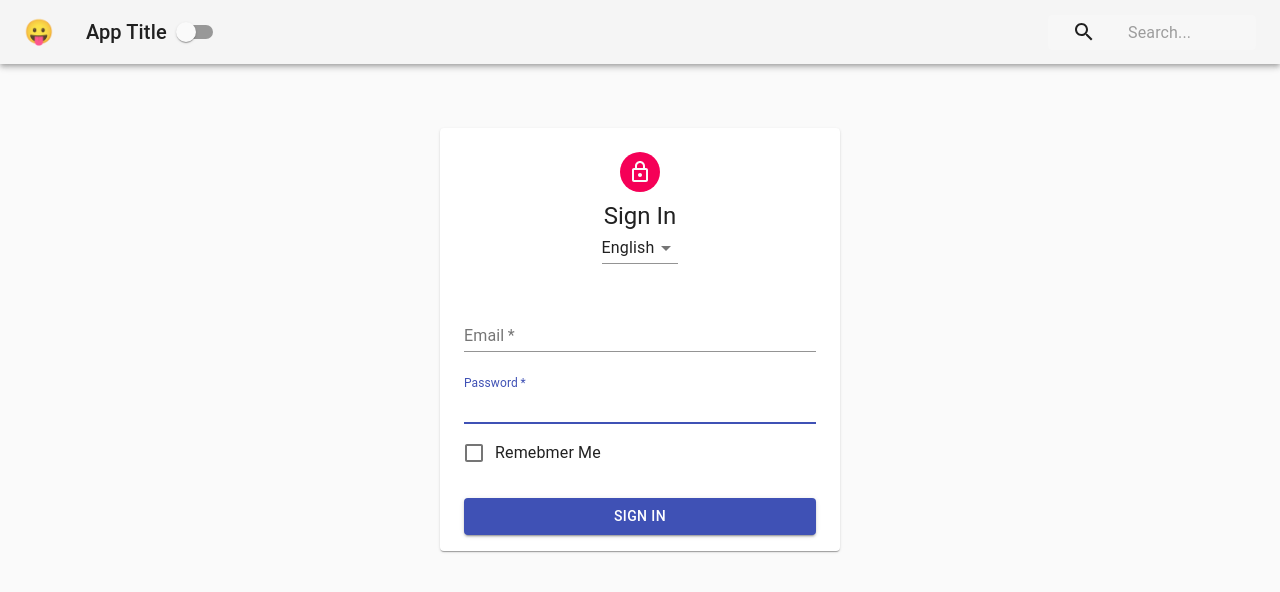
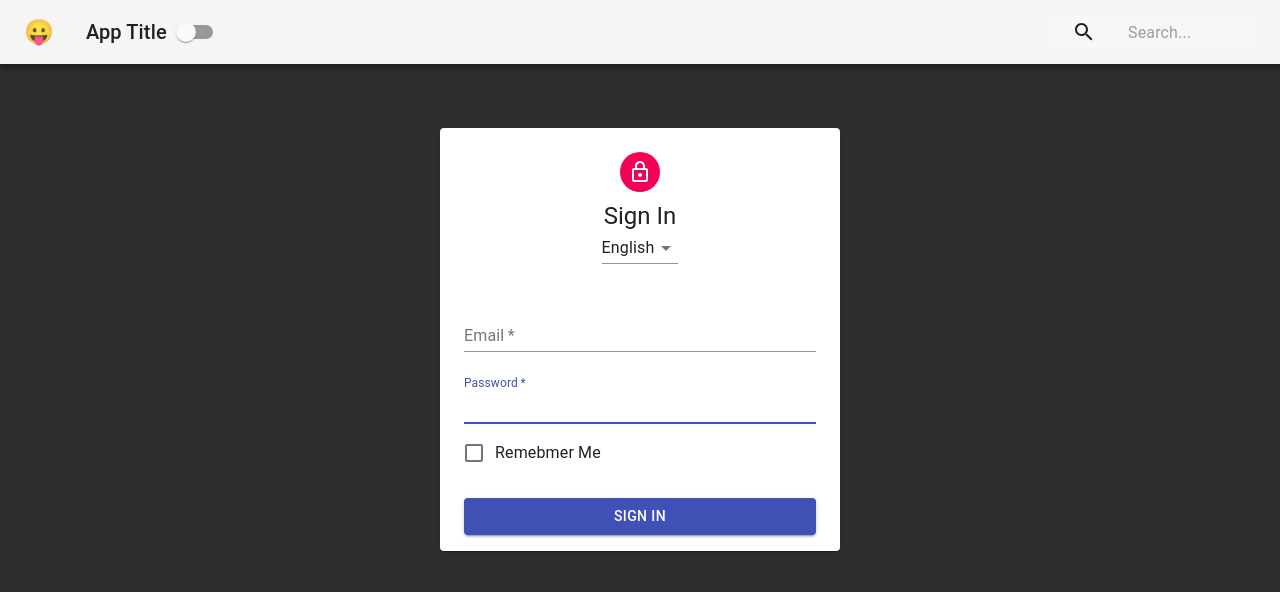
Before and after one commit to Decomplosed/react-context-app, a React (Create React App) app: page / in a window 1280 px wide. Shown: the top 592 px of the page. Built offline with nearby package versions, Linux system fonts and the light colour scheme.

Commit message:
change the background of PageContent based on the value of isDarkMode

```diff
--- a/src/PageContent.js
+++ b/src/PageContent.js
@@ -1,10 +1,12 @@
 import React, { Component } from 'react'
-import {ThemeContext} from './contexts/ThemeContext'
+import { ThemeContext } from './contexts/ThemeContext'
 
 class PageContent extends Component {
+  static contextType = ThemeContext
   render() {
+    const { isDarkMode } = this.context
     const styles = {
-      backgroundColor: '#fafafa',
+      backgroundColor: isDarkMode ? '#2d2d2d' : '#fafafa',
       height: '100vh',
       width: '100vw'
     }
```
